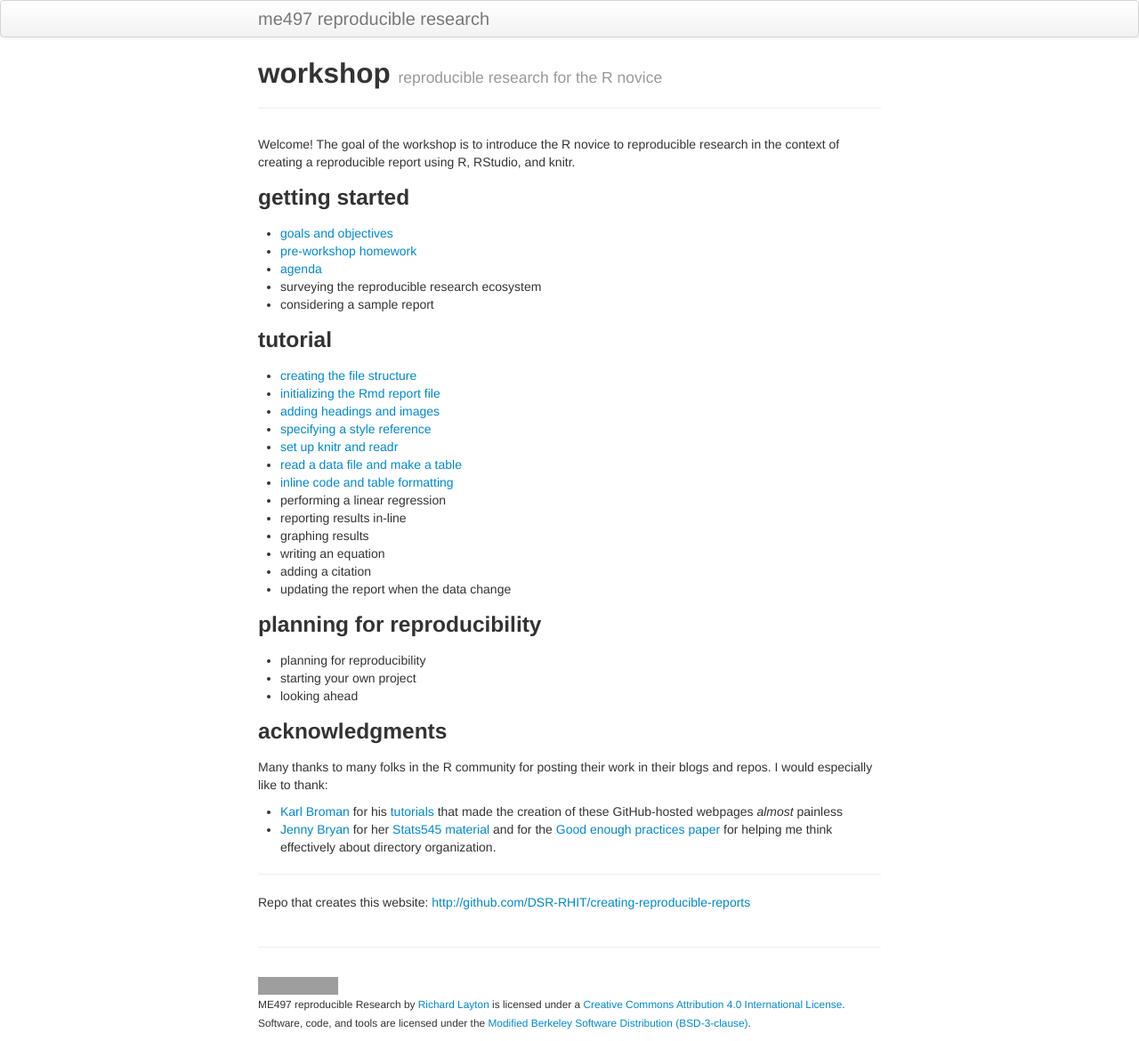
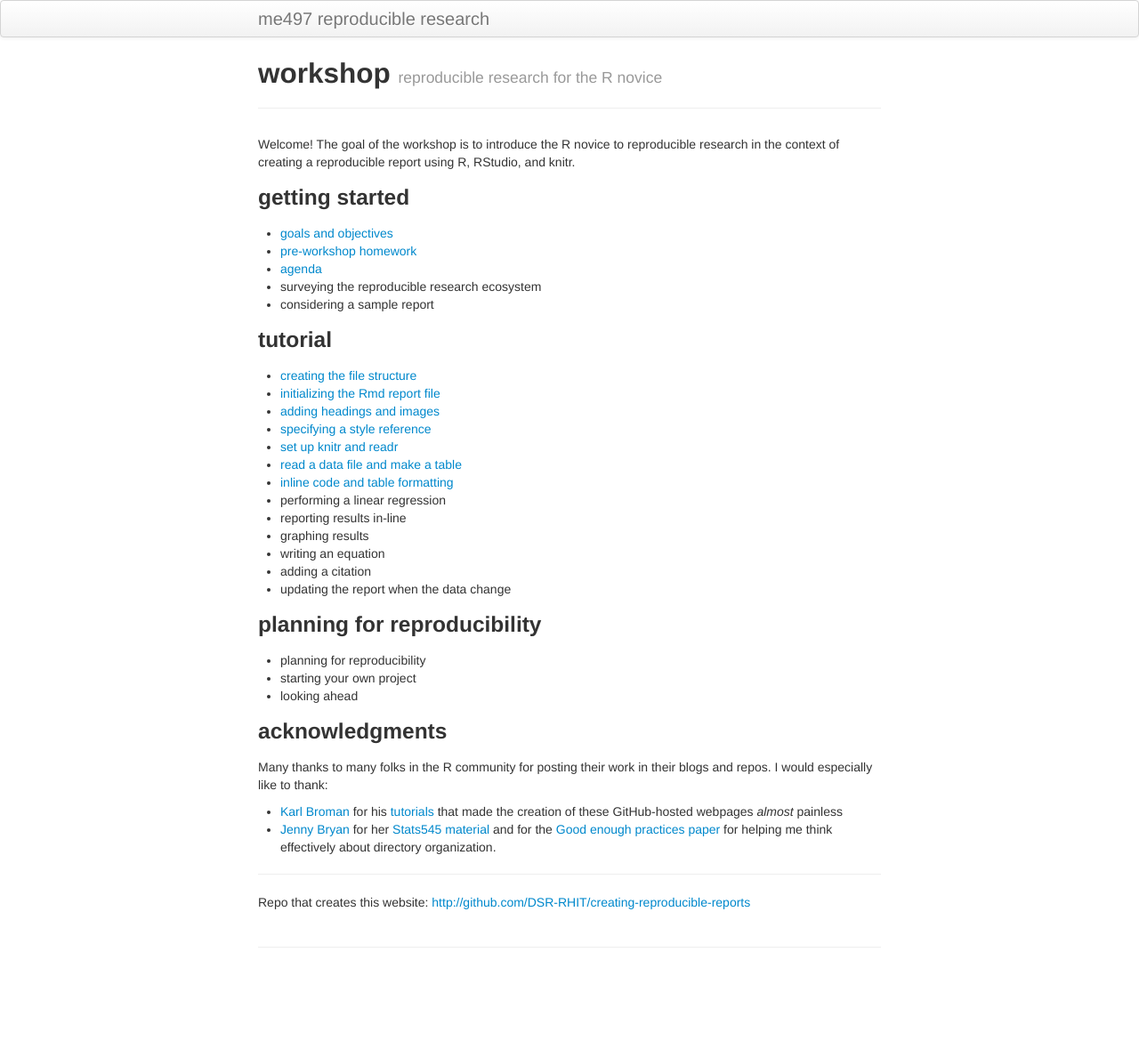
Before and after one commit to staceb/me497-reproducible-research, a Jekyll site: the page built from index.md, in a window 1280 px wide. Shown: the whole page at 89% size. Built offline with Jekyll 4.4.1, drawn with Linux system fonts in a browser that asks for light colours; after the commit the page ends 1096 px from its top, so only the background shows below that; grey boxes are pictures that could not be loaded.

Commit message:
update license

```diff
--- a/_includes/themes/twitter/default.html
+++ b/_includes/themes/twitter/default.html
@@ -46,7 +46,7 @@
 <p>
 <small>
   <!-- start of Karl's footer; modify this part -->
-<a rel="license" href="http://creativecommons.org/licenses/by/4.0/"><img alt="Creative Commons License" style="border-width:0" src="https://i.creativecommons.org/l/by/4.0/88x31.png" /></a><br /> ME497 reproducible Research by <a href="https://github.com/graphdr">Richard Layton</a> is licensed under a  <a rel="license" href="http://creativecommons.org/licenses/by/4.0/"> Creative Commons Attribution 4.0 International License</a>. Software, code, and tools are licensed under the <a rel="license"  href="https://github.com/DSR-RHIT/me497-reproducible-research/blob/gh-pages/License.md">Modified Berkeley Software Distribution (BSD-3-clause)</a>.
+<a rel="license" href="../../../License.html"></a>
 <!-- end of Karl's footer; modify this part -->
 </small>
 </footer>
```
